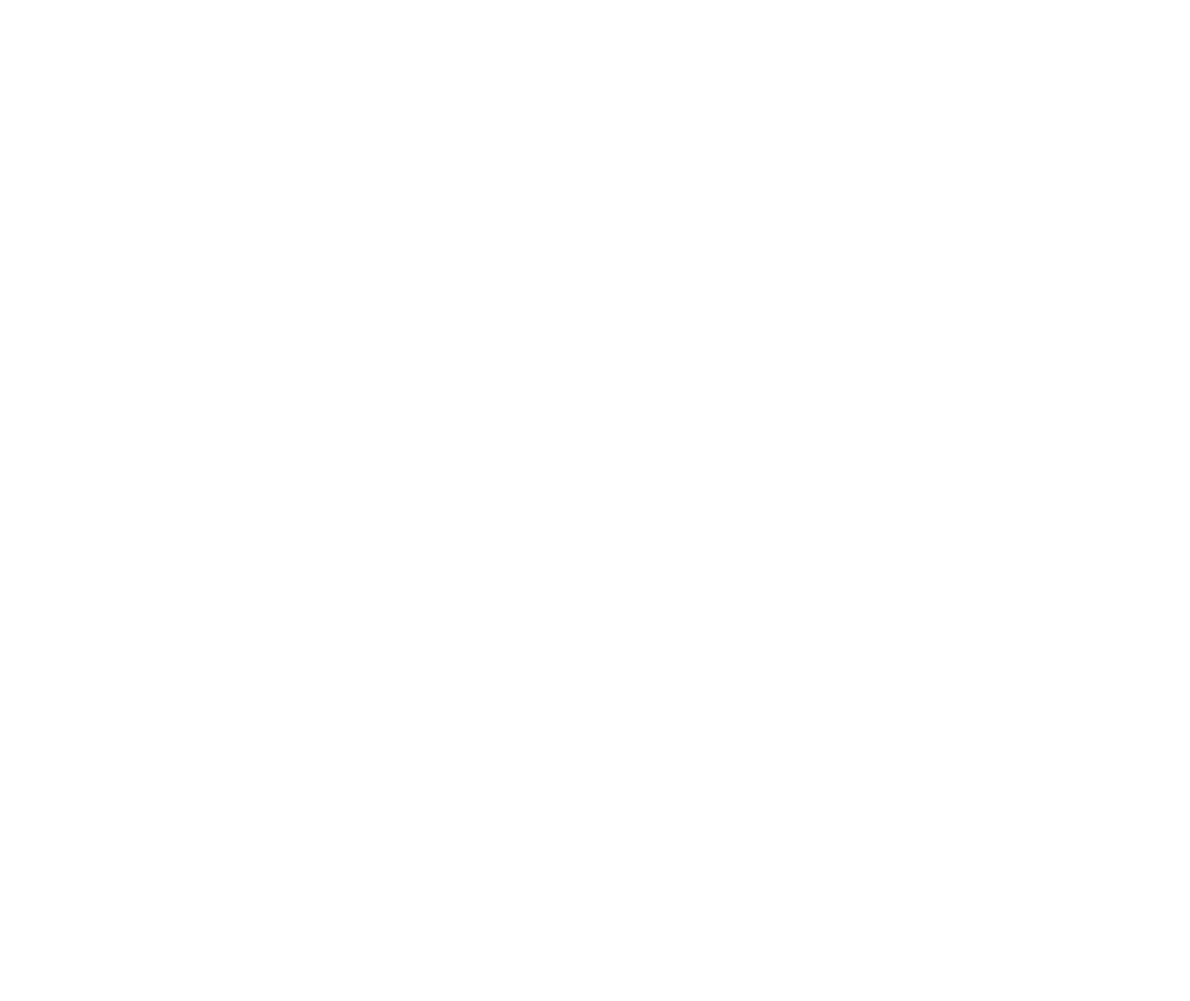
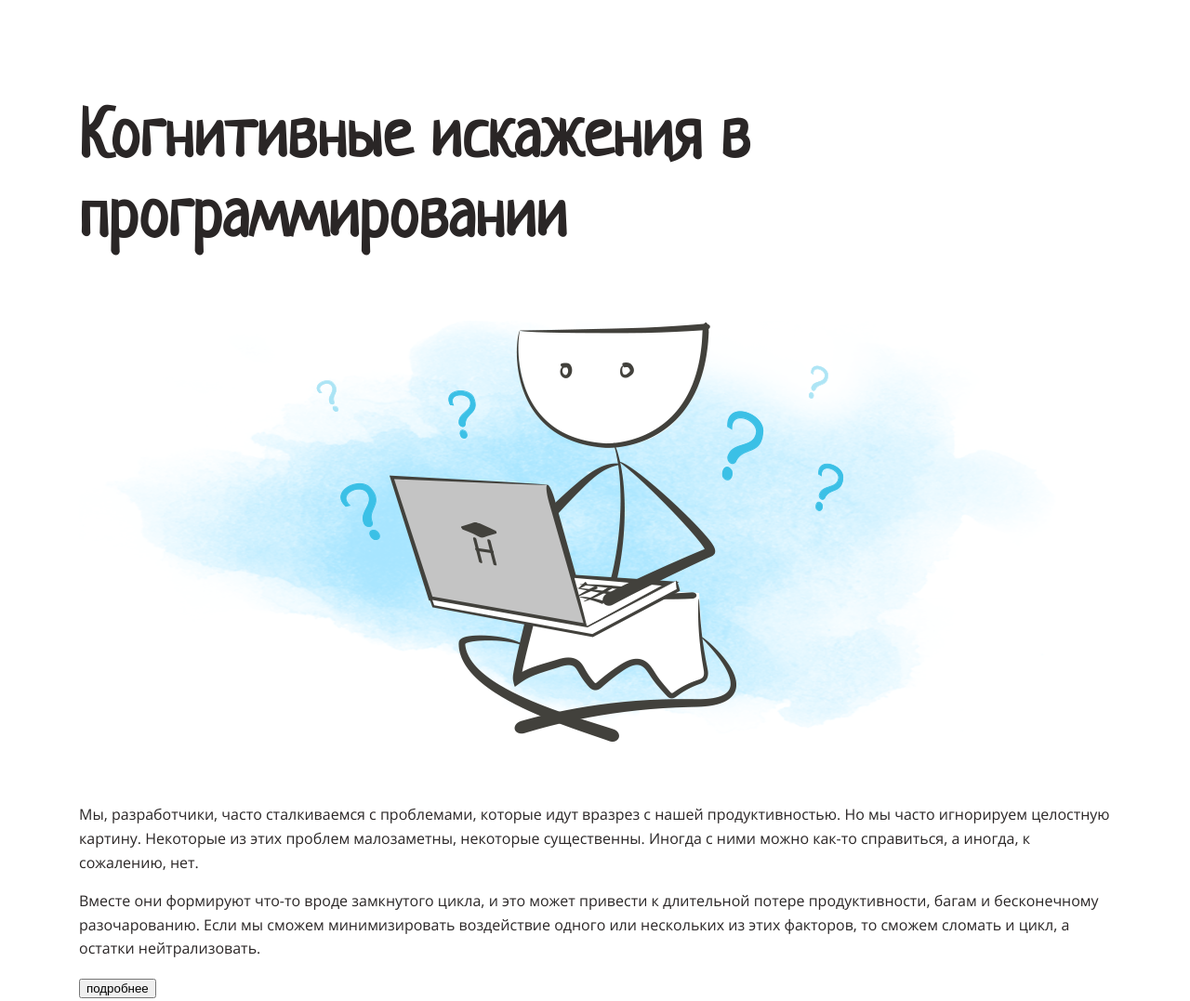
Before and after one commit to OksanaKulakova/layout-designer-project-58, a website: page src/index.html in a window 1280 px wide. Shown: the whole page at 93% size. Before the commit the page ends 800 px from the top, so only its background shows below. Drawn offline with Linux system fonts and the light colour scheme.

Commit message:
Добавила базовые настройки стилей лендинга

```diff
--- a/src/index.html
+++ b/src/index.html
@@ -8,5 +8,28 @@
 
     <link rel="stylesheet" href="styles/style.css" />
   </head>
-  <body></body>
+  <body>
+    <header></header>
+    <main>
+      <section>
+        <h1>Когнитивные искажения в программировании</h1>
+        <img src="images/main.png" alt="" />
+        <p>
+          Мы, разработчики, часто сталкиваемся с проблемами, которые идут
+          вразрез с нашей продуктивностью. Но мы часто игнорируем целостную
+          картину. Некоторые из этих проблем малозаметны, некоторые существенны.
+          Иногда с ними можно как-то справиться, а иногда, к сожалению, нет.
+        </p>
+        <p>
+          Вместе они формируют что-то вроде замкнутого цикла, и это может
+          привести к длительной потере продуктивности, багам и бесконечному
+          разочарованию. Если мы сможем минимизировать воздействие одного или
+          нескольких из этих факторов, то сможем сломать и цикл, а остатки
+          нейтрализовать.
+        </p>
+        <button>подробнее</button>
+      </section>
+    </main>
+    <footer></footer>
+  </body>
 </html>
--- a/src/styles/style.css
+++ b/src/styles/style.css
@@ -1,7 +1,70 @@
-/** CSS STYLE **/
+@font-face {
+  font-family: "Open Sans";
+  src: url("../fonts/OpenSans-Regular.ttf");
+  font-weight: normal;
+  font-style: normal;
+}
 
-.hello {
-  display: block;
+@font-face {
+  font-family: "Neucha";
+  src: url("../fonts/Neucha-Regular.ttf");
+  font-weight: normal;
+  font-style: normal;
+}
 
-  color: #fff;
+:root {
+  /* Основные цвета */
+  --color-white: #fff;
+  --color-semi-transparent-white: #d7ccc0;
+  --color-light: #f5f4f0;
+  --color-primary: #fe8a02;
+  --color-primary-dark: #42413c;
+  --color-dark: #2a2626;
+  --color-semi-transparent-dark: #908d8b;
+  --color-brown: #b09a81;
+  --color-blue: #1085c5;
+
+  /* Шрифты */
+  --font-main: "Open Sans", sans-serif;
+  --font-heading: "Neucha", cursive;
+
+  /* Размеры и отступы */
+  --font-size-base: 16px;
+  --line-height-base: 1.6em;
+  --line-height-heading: 1.2em;
+  --section-padding: 100px;
+  --max-content-width: 1110px;
 }
+
+body {
+  font-family: var(--font-main);
+  font-size: var(--font-size-base);
+  line-height: var(--line-height-base);
+  color: var(--color-dark);
+}
+
+h1,
+h2,
+h3 {
+  font-family: var(--font-heading);
+  line-height: var(--line-height-heading);
+  margin: 0;
+}
+
+h1 {
+  font-size: 72px;
+}
+
+h2 {
+  font-size: 60px;
+}
+
+h3 {
+  font-size: 34px;
+}
+
+section {
+  max-width: var(--max-content-width);
+  margin: 0 auto;
+  padding: var(--section-padding) 0;
+}
```
Also changed, not shown: src/styles/scss/app.scss (deleted, +0 -18 lines), src/fonts/Neucha-Regular.ttf (added), src/fonts/OpenSans-Regular.ttf (added).
